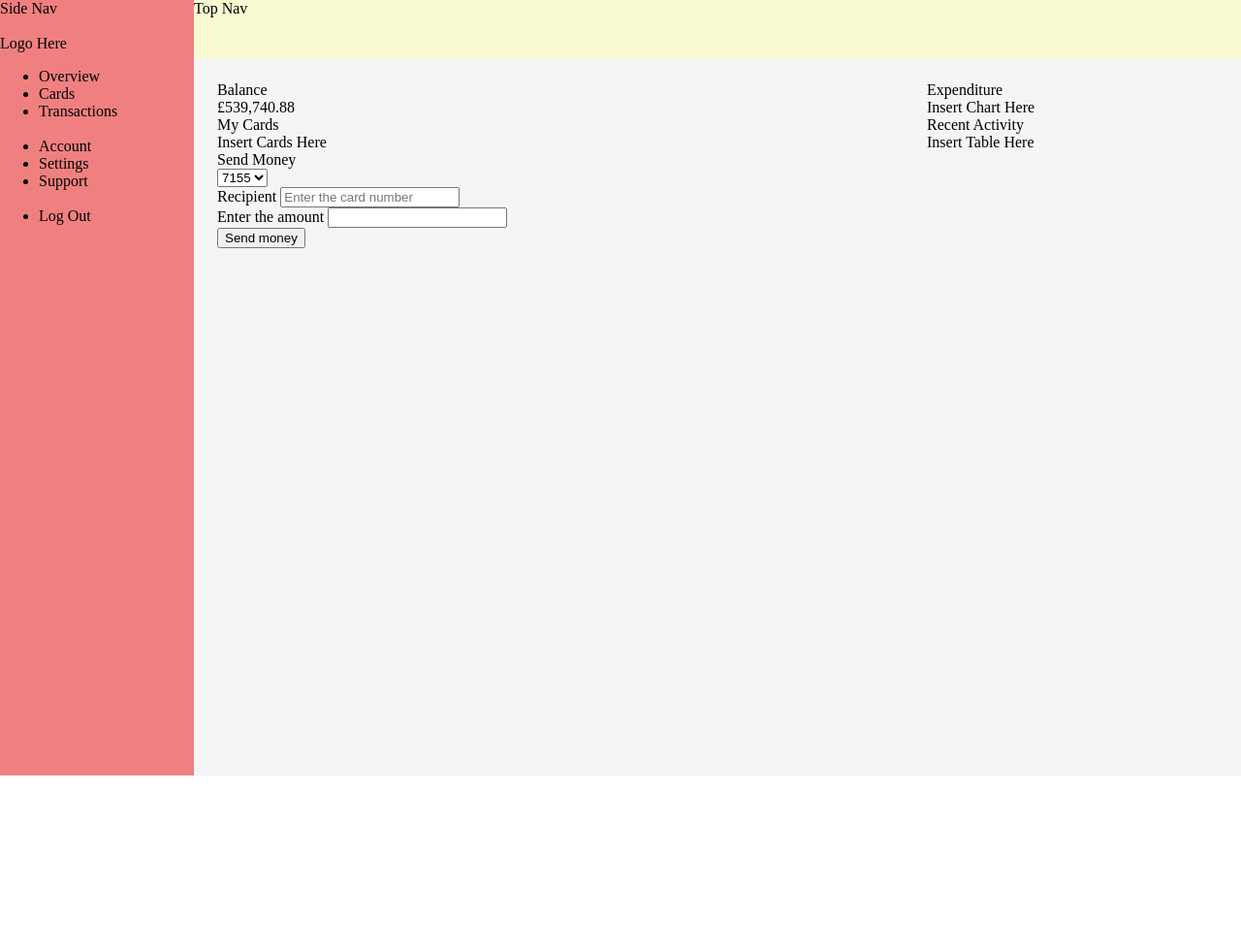
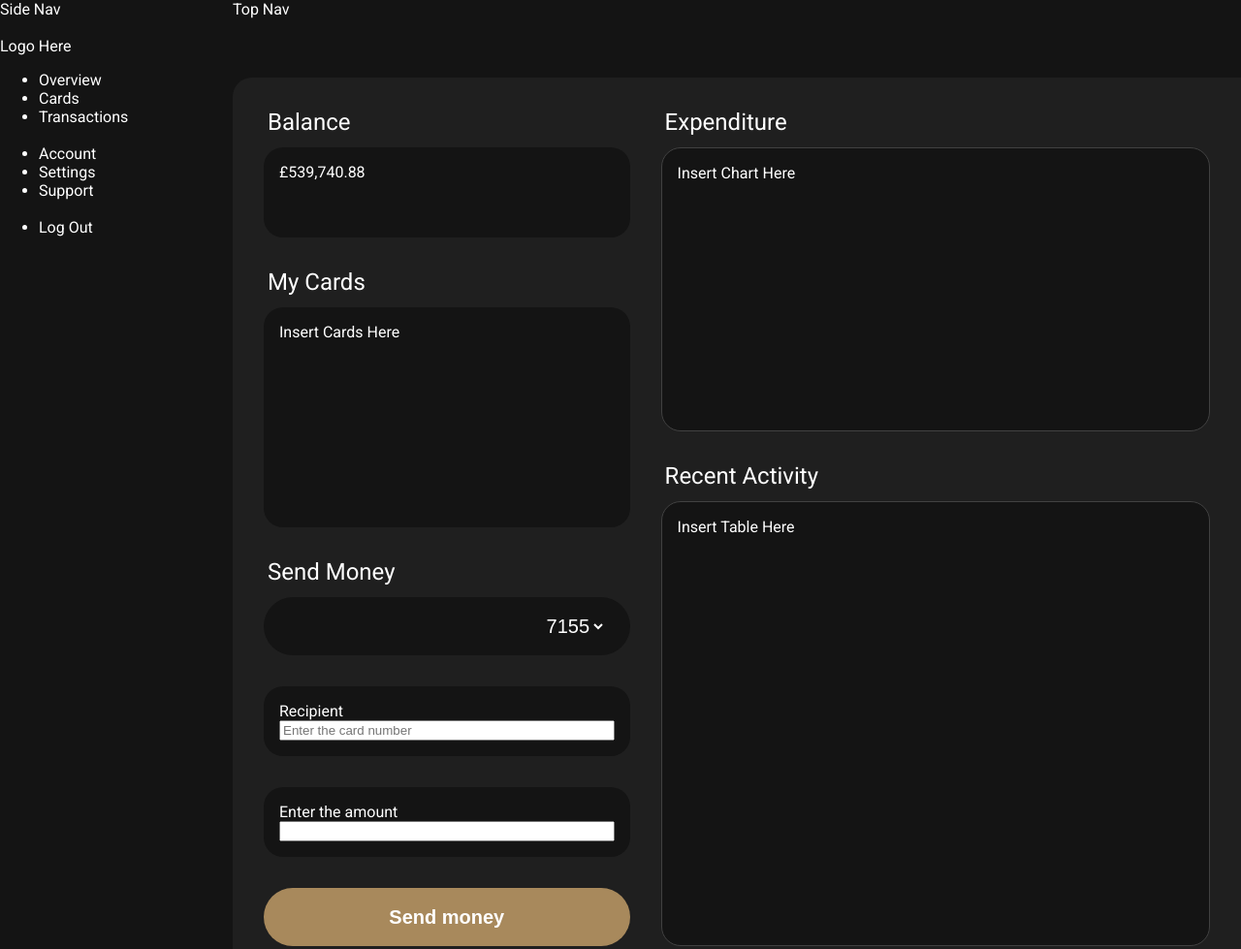
Before and after one commit to nednella/odin-admindashboard, a plain HTML site: page index.html in a window 1280 px wide. Shown: the whole page at 97% size. Before the commit the page ends 800 px from the top, so only its background shows below. Drawn offline with Linux system fonts and the light colour scheme; a script that the page names is missing.

Commit message:
Add dashboard initial styling

```diff
--- a/style.css
+++ b/style.css
@@ -1,23 +1,32 @@
 /* CSS */
 
+@import url('https://fonts.googleapis.com/css2?family=Roboto:ital,wght@0,100;0,300;0,400;0,500;0,700;0,900;1,100;1,300;1,400;1,500;1,700;1,900&display=swap');
+
 :root {
-    --top-nav-height: 60px;
-    --side-nav-width: 200px;
+    --top-nav-height: 80px;
+    --side-nav-width: 240px;
 
+    --font-colour-main: white;
 
-    --background-colour-page: rgb(245, 245, 245);
-    --background-colour-card: white;
+    --bg-colour-primary: rgb(20, 20, 20);
+    --bg-colour-secondary: rgb(31, 31, 31);
+    --bg-colour-accent: rgb(168, 137, 92);
 }
 
 body {
     box-sizing: border-box;
     padding: 0;
     margin: 0;
+    text-decoration: none;
+    color: var(--font-colour-main);
+    background-color: var(--bg-colour-primary);
+    font-family: 'Roboto', sans-serif;
 }
 
     .grid-container {
         height: 100vh;
-        width: 100%;
+        /* width: calc(100% - var(--side-nav-width)); */
+        /* margin-left: var(--side-nav-width); */
         display: grid;
         grid-template-columns: var(--side-nav-width) 1fr;
         grid-template-rows: var(--top-nav-height) 1fr;
@@ -28,47 +37,127 @@ body {
 
         .side-nav {
             grid-area: side-nav;
-            background-color: lightcoral;
+            position: fixed;
+            top: 0;
+            left: 0;
+            height: 100vh;
+            width: var(--side-nav-width);
+            color: var(--font-colour-main);
+            background-color: var(--bg-colour-primary);
         }
 
         .top-nav {
             grid-area: top-nav;
-            background-color: lightgoldenrodyellow;
+            position: sticky;
+            top: 0;
+            color: var(--font-colour-main);
+            background-color: var(--bg-colour-primary);
         }
 
         .main-content {
             grid-area: main-content;
-            background-color: var(--background-colour-page);
+            background-color: var(--bg-colour-secondary);
             display: grid;
-            grid-template-rows: max-content;
-            grid-template-columns: 1fr 300px;
-            padding: 24px;
-            gap: 24px;
+            grid-template-rows: 1fr;
+            grid-template-columns: 2fr 3fr;
+            grid-template-areas:
+                "left right";
+            padding: 32px;
+            gap: 32px;
+            border-radius: 20px 0 0 0;  /* doesn't apply when scrolling */
         }
 
-            .projects {
+            .left {
+                grid-area: left;
                 display: grid;
-                grid-auto-rows: max-content;
-                grid-template-columns: repeat(2, 1fr);
-                gap: 24px;
+                grid-template-rows: 1fr 2fr 3fr;
+                gap: 32px;
             }
 
-            .news {
+            .right {
+                grid-area: right;
                 display: grid;
-                grid-auto-rows: max-content;
-                grid-template-columns: 1fr;
-                gap: 24px;
-
+                grid-template-rows: 2fr 3fr;
+                gap: 32px;
             }
 
-                .content-header {
-                    grid-column: 1 / -1;
+                .section {
+                   display: grid;
+                   grid-template-rows: max-content 1fr;
                 }
 
-                .card {
-                    background-color: var(--background-colour-card);
-                    text-align: center;
-                    border-radius: 10px;
-                    height: 300px;
+                    .section-header {
+                        padding: 0 4px 12px 4px;
+                        font-size: 24px;
+                    }
+
+                    .section > *:not(.section-header):not(#send-money) {     /*   :not(.cards)   */
+                        background-color: var(--bg-colour-primary);
+                        border-radius: 20px;
+                        padding: 16px;
+                    }
+
+                #balance {
 
                 }
+
+                .cards {
+
+                }
+
+
+                #send-money {
+                    display: grid;
+                    grid-template-rows: repeat(4, max-content);
+                    gap: 32px;
+                }
+
+                    .card-select {
+                        height: 60px;
+                        border-radius: 60px;
+                        background-color: var(--bg-colour-primary);
+                        display: flex;
+                        align-items: center;
+                        justify-content: end;
+
+
+                    }
+
+                        select {
+                            border: none;
+                            margin-right: 25px;
+                            font-size: 20px;
+                            color: var(--font-colour-main);
+                            background-color: transparent;
+                        }
+
+                    .form-input {
+                        background-color: var(--bg-colour-primary);
+                        border-radius: 20px;
+                        padding: 16px;
+                        display: flex;
+                        flex-direction: column;
+                    }
+
+                    #send-money > button {
+                            height: 60px;
+                            border: 0;
+                            border-radius: 60px;
+                            font-size: 20px;
+                            font-weight: 700;
+                            color: var(--font-colour-main);
+                            background-color: var(--bg-colour-accent);
+                    }
+
+                .expenditure,
+                .recent-activity {
+                    border: 1px solid rgb(65, 65, 65);
+                }
+
+                .expenditure {
+
+                }
+
+                .recent-activity {
+
+                }
```
